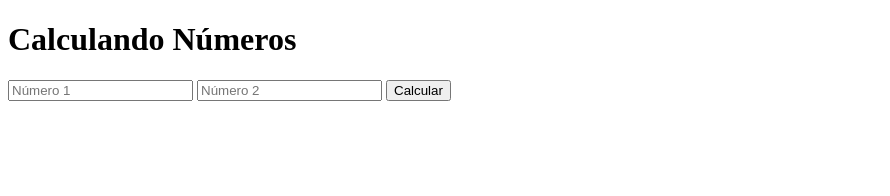
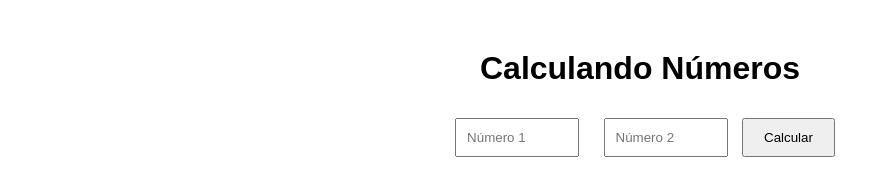
Before and after one commit to Matheus15646/Atividade_Matheus, a plain HTML site: page index.html in a window 1280 px wide. Shown: the whole page, without its empty margins (0-890 px from the left). Drawn offline with Linux system fonts and the light colour scheme.

Commit message:
Adicionando_Estilo

```diff
--- a/index.html
+++ b/index.html
@@ -5,6 +5,24 @@
     <meta name="viewport" content="width=device-width, initial-scale=1.0">
     <title>Atividade</title>
 </head>
+<style>
+    body {
+    font-family: Arial, sans-serif;
+    text-align: center;
+    margin-top: 50px;
+}
+
+input {
+    margin: 10px;
+    padding: 10px;
+    width: 100px;
+}
+
+button {
+    padding: 10px 20px;
+    cursor: pointer;
+}
+</style>
 <body>
     <h1>Calculando Números</h1>
     <input type="number" id="num1" placeholder="Número 1">
```
